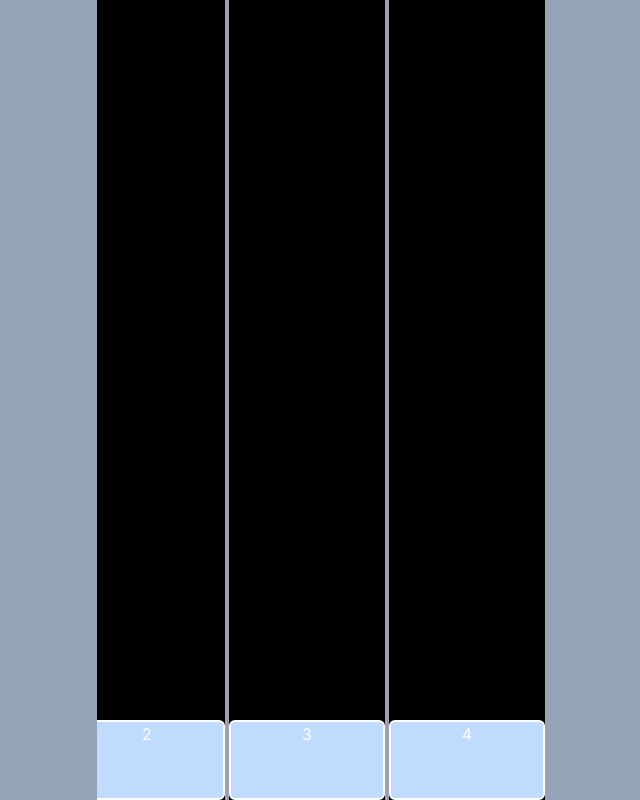
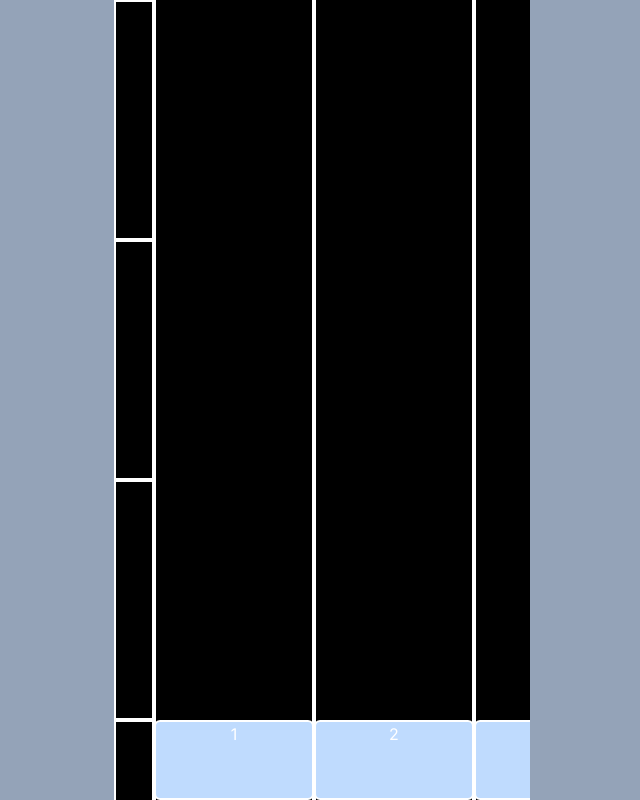
Before and after one commit to ParallelKim/BAMBOARD, a Next.js app: page / in a window 1280 px wide. Shown: the whole page, without its empty margins (318-958 px from the left). Built offline with nearby package versions, Linux system fonts and the light colour scheme.

Commit message:
Feat: Table for time stamps

```diff
--- a/src/components/Bamboo.jsx
+++ b/src/components/Bamboo.jsx
@@ -1,10 +1,6 @@
 import { twJoin } from "tailwind-merge";
-import { useGSAP } from "@gsap/react";
-import { growing } from "@/gsap/tweens";
 
 export const Bamboo = ({ id, domain, taskName, start, end, memos }) => {
-    useGSAP(growing);
-
     return (
         <div
             className={twJoin(
--- a/src/components/Board.jsx
+++ b/src/components/Board.jsx
@@ -1,18 +1,11 @@
-import { useEffect, useRef } from "react";
-import { useGSAP } from "@gsap/react";
 import { Domain } from "./Domain";
-import { TimeStamp } from "./TimeStamp";
-import { twJoin } from "tailwind-merge";
-import { growing } from "@/gsap/tweens";
+import { TimeTable } from "./TimeTable";
 
 export const Board = ({ domains }) => {
     return (
-        <div className="h-full aspect-[9/16] bg-black overflow-hidden">
-            <div
-                id="board"
-                className={twJoin("relative flex min-h-full justify-end")}
-            >
-                <TimeStamp />
+        <div className="relative w-[26rem] h-full bg-black overflow-scroll">
+            <TimeTable />
+            <div className="absolute top-0 left-10 flex min-h-full justify-end items-end flex-nowrap ">
                 {domains.map((domain) => (
                     <Domain
                         key={domain.id}
--- a/src/components/Domain.jsx
+++ b/src/components/Domain.jsx
@@ -2,7 +2,7 @@ import { Bamboo } from "./Bamboo";
 
 export const Domain = ({ bamboos }) => {
     return (
-        <div className="flex flex-col w-40 min-h-full shrink-0 justify-end border-x-2 border-gray-400">
+        <div className="flex flex-col w-40 min-h-full shrink-0 justify-end">
             {bamboos.map((bamboo) => (
                 <Bamboo
                     key={bamboo.id}
--- a/src/components/TimeStamp.jsx
+++ /dev/null
@@ -1,3 +0,0 @@
-export const TimeStamp = () => {
-    return <div className="flex flex-col">{}</div>;
-};
--- /dev/null
+++ b/src/components/TimeTable.jsx
@@ -0,0 +1,34 @@
+import { dayInfoAtom } from "@/stores/report";
+import { useAtomValue } from "jotai";
+
+export const TimeTable = () => {
+    const dayInfo = useAtomValue(dayInfoAtom);
+    const domainCount = 5;
+
+    return (
+        <table className="w-full table-fixed border-separate border-spacing-0 border-1 border-white z-10">
+            <tbody>
+                {Array(10)
+                    .fill(0)
+                    .map((_, i) => (
+                        <tr key={`table-row-${i}`}>
+                            <th
+                                scope="row"
+                                className="w-10 h-60 border-2 border-white sticky left-0 bg-black z-30"
+                            >
+                                {(dayInfo.work[0].hour() + i) % 24}
+                            </th>
+                            {Array(domainCount)
+                                .fill(0)
+                                .map((_, j) => (
+                                    <td
+                                        key={`table-cell-${i}-${j}`}
+                                        className="w-40 border-x-2 border-x-white"
+                                    />
+                                ))}
+                        </tr>
+                    ))}
+            </tbody>
+        </table>
+    );
+};
--- a/src/gsap/tweens.js
+++ b/src/gsap/tweens.js
@@ -3,8 +3,8 @@ import { ScrollToPlugin } from "gsap/ScrollToPlugin";
 
 gsap.registerPlugin(ScrollToPlugin);
 
-export const growing = () =>
-    gsap.to(".growing", {
-        height: "900%",
-        duration: 324,
-    });
+// export const growing = () =>
+//     gsap.to(".growing", {
+//         height: "900%",
+//         duration: 324,
+//     });
--- a/src/stores/report.js
+++ b/src/stores/report.js
@@ -1,10 +1,10 @@
-import { useAtom } from "jotai";
 import { atomWithStorage } from "jotai/utils";
+import moment from "moment";
 
 const darkModeAtom = atomWithStorage("darkMode", false);
 
-export const dayInfo = atomWithStorage("dailyInfo", {
+export const dayInfoAtom = atomWithStorage("dailyInfo", {
     day: moment(),
-    work: [null, null],
+    work: [moment(), null],
     lunch: [null, null],
 });
```
